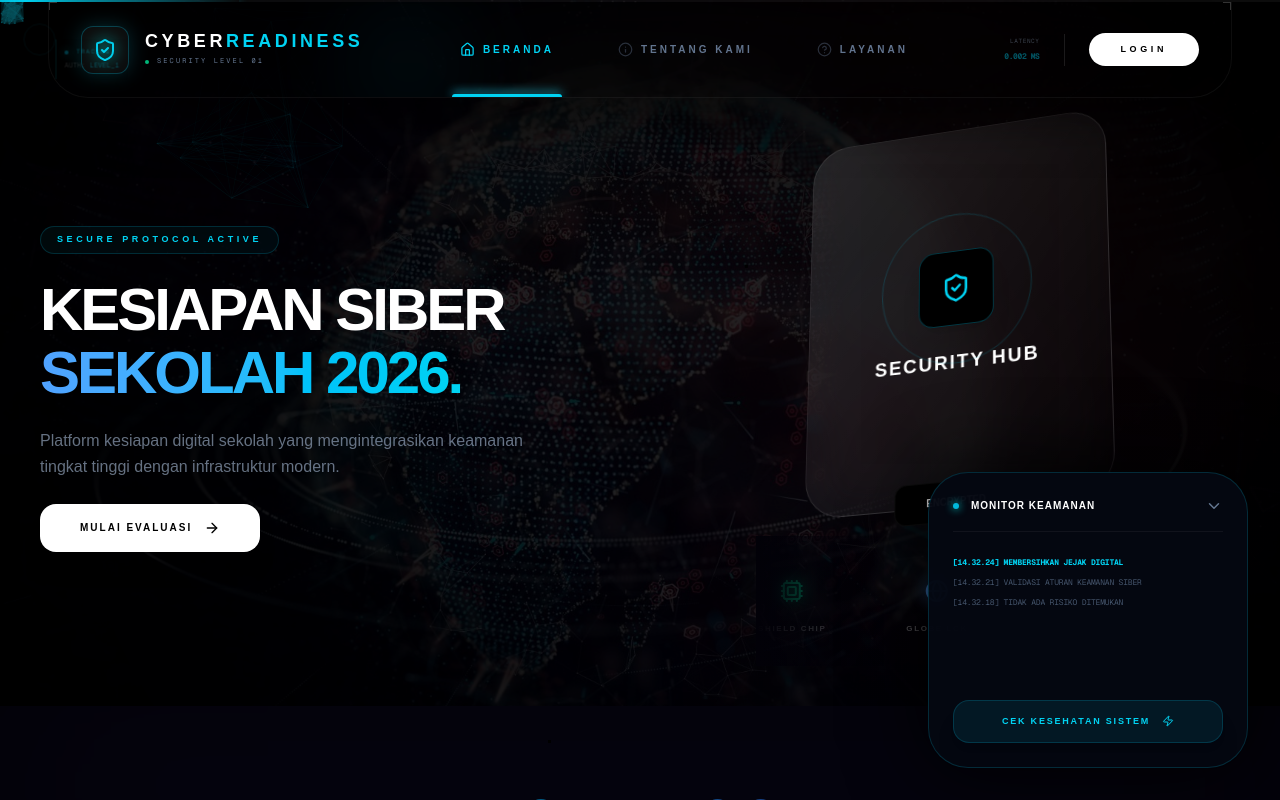
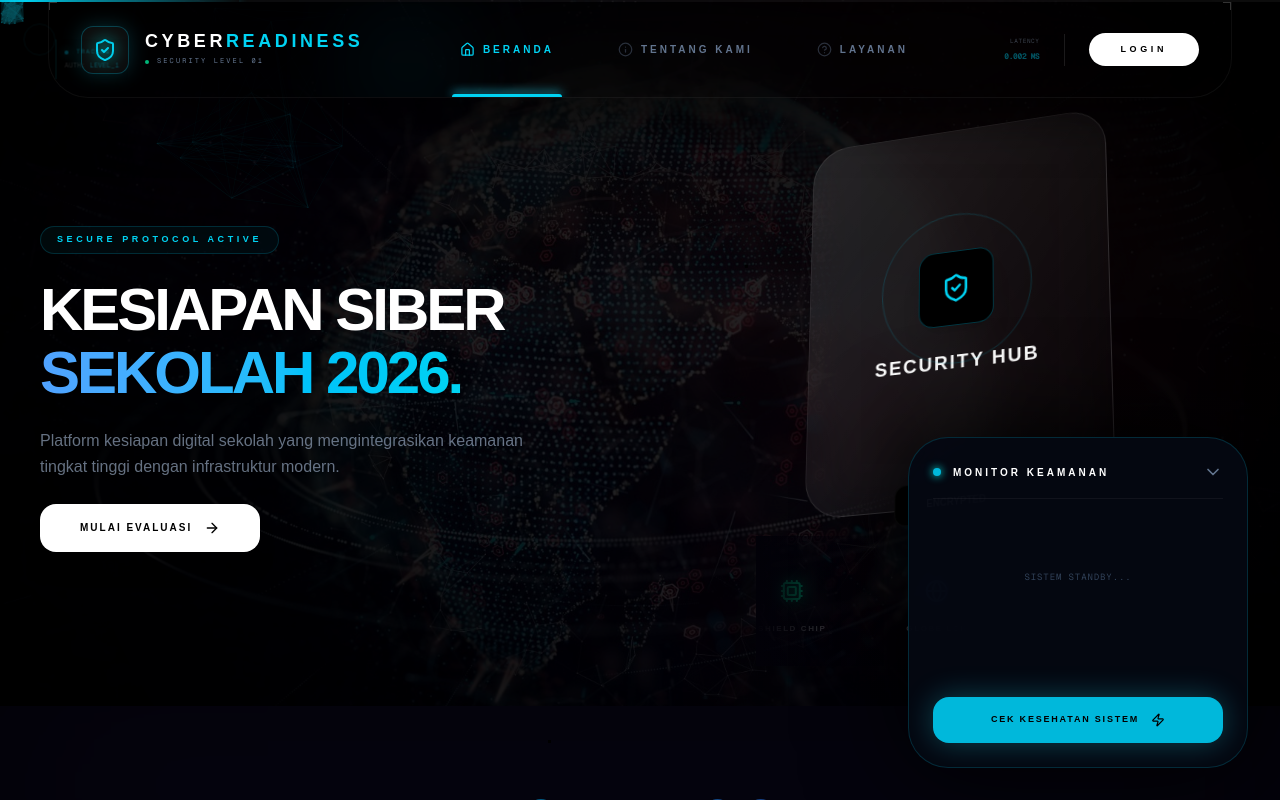
Before and after one commit to Edwinn1711/cyber-backend, a Next.js app: page / in a window 1280 px wide. Both pictures are taken after a click on the button 1220 px from the left and 740 px from the top of the page. Shown: the top 800 px of the page. Built offline with nearby package versions, Linux system fonts and the light colour scheme.

Commit message:
feat: implement step-by-step diagnostic sequence and result report in HUD

```diff
--- a/app/(loginregister)/page.tsx
+++ b/app/(loginregister)/page.tsx
@@ -18,33 +18,36 @@ const CyberIntelligenceHUD = () => {
   const [logs, setLogs] = useState<string[]>([]);
   const [isMinimized, setIsMinimized] = useState(true);
   const [isScanning, setIsScanning] = useState(false);
-
-  // PESAN YANG MUDAH DIMERTI SEMUA ORANG
-  const liveMessages = [
-    "MENGAMANKAN DATA PRIBADI SISWA",
-    "KONEKSI AMAN TELAH TERPASANG",
-    "MEMANTAU LALU LINTAS JARINGAN",
-    "TIDAK ADA RISIKO DITEMUKAN",
-    "SISTEM STABIL DAN TERKENDALI",
-    "PERCOBAAN AKSES ASING DITOLAK",
-    "VALIDASI ATURAN KEAMANAN SIBER",
-    "MEMBERSIHKAN JEJAK DIGITAL",
-    "ENKRIPSI DATA BERHASIL AKTIF"
-  ];
-
-  useEffect(() => {
-    const interval = setInterval(() => {
-      const randomMsg = liveMessages[Math.floor(Math.random() * liveMessages.length)];
-      const time = new Date().toLocaleTimeString('id-ID', { hour12: false });
-      setLogs(prev => [`[${time}] ${randomMsg}`, ...prev].slice(0, 6));
-    }, 3000);
-    return () => clearInterval(interval);
-  }, []);
-
+  const [scanResult, setScanResult] = useState<string | null>(null);
+
+  // Fungsi untuk memicu urutan pengecekan sistem yang nyata
   const triggerDeepScan = () => {
     setIsScanning(true);
-    // Logika animasi scan tetap sama
-    setTimeout(() => setIsScanning(false), 3000);
+    setScanResult(null);
+    setLogs([]); // Bersihkan log lama untuk fokus ke pengecekan
+
+    const checkSequence = [
+      "MEMULAI ANALISIS INTEGRITAS DATABASE...",
+      "MEMINDAI TITIK AKSES JARINGAN SEKOLAH...",
+      "VERIFIKASI PROTOKOL ENKRIPSI AES-256...",
+      "PENGECEKAN FIREWALL BERLAPIS...",
+      "MEMERIKSA KERENTANAN SISTEM...",
+      "SINKRONISASI DATA KE PUSAT KOMANDO...",
+      "ANALISIS SELESAI: SISTEM TERVERIFIKASI AMAN"
+    ];
+
+    let i = 0;
+    const interval = setInterval(() => {
+      if (i < checkSequence.length) {
+        const time = new Date().toLocaleTimeString('id-ID', { hour12: false });
+        setLogs(prev => [`[${time}] ${checkSequence[i]}`, ...prev]);
+        i++;
+      } else {
+        clearInterval(interval);
+        setIsScanning(false);
+        setScanResult("SISTEM 100% TERLINDUNGI"); // Hasil Analisis Akhir
+      }
+    }, 600); // Kecepatan log saat pengecekan
   };
 
   return (
@@ -57,40 +60,72 @@ const CyberIntelligenceHUD = () => {
             className="group relative w-14 h-14 bg-cyan-500/10 backdrop-blur-xl border border-cyan-500/30 rounded-2xl flex items-center justify-center shadow-2xl hover:border-cyan-400 transition-all"
           >
             <div className="absolute inset-0 rounded-2xl border border-cyan-500/20 animate-ping" />
-            <Terminal size={20} className="text-cyan-400" />
-            <div className="absolute -top-1 -right-1 w-2 h-2 bg-emerald-500 rounded-full shadow-[0_0_8px_#10b981]" />
+            <Activity size={20} className="text-cyan-400" />
+            <div className="absolute -top-1 -right-1 w-2.5 h-2.5 bg-emerald-500 rounded-full border-2 border-black" />
           </motion.button>
         ) : (
           <motion.div
             key="max" initial={{ opacity: 0, y: 20 }} animate={{ opacity: 1, y: 0 }} exit={{ opacity: 0, y: 20 }}
-            className="relative w-[320px] bg-[#050811]/95 backdrop-blur-3xl border border-cyan-500/20 rounded-[2.5rem] p-6 shadow-[0_0_80px_rgba(0,0,0,1)] overflow-hidden"
+            className="relative w-[340px] bg-[#050811]/95 backdrop-blur-3xl border border-cyan-500/20 rounded-[2.5rem] p-6 shadow-[0_0_100px_rgba(0,0,0,1)] overflow-hidden"
           >
+            {/* Header */}
             <div className="flex justify-between items-center mb-6 border-b border-white/5 pb-4">
                <div className="flex items-center gap-3">
-                  <div className="w-1.5 h-1.5 rounded-full bg-cyan-500 shadow-[0_0_8px_cyan]" />
-                  <span className="text-[10px] font-black text-white tracking-widest uppercase">Monitor Keamanan</span>
+                  <div className="w-2 h-2 rounded-full bg-cyan-500 animate-pulse shadow-[0_0_8px_cyan]" />
+                  <span className="text-[10px] font-black text-white tracking-[0.3em] uppercase">Monitor Keamanan</span>
                </div>
                <button onClick={() => setIsMinimized(true)} className="text-slate-500 hover:text-white transition-colors">
-                  <ChevronDown size={18} />
+                  <ChevronDown size={20} />
                </button>
             </div>
 
-            <div className="h-[120px] space-y-2 font-mono overflow-hidden mb-6">
+            {/* Log Stream Area */}
+            <div className="h-[150px] space-y-2 font-mono overflow-y-auto no-scrollbar mb-6">
+              {logs.length === 0 && !isScanning && (
+                <p className="text-slate-700 text-[9px] text-center mt-12 uppercase tracking-widest">Sistem Standby...</p>
+              )}
               {logs.map((log, i) => (
-                <p key={i} className={`text-[8px] tracking-tight ${i === 0 ? 'text-cyan-400 font-bold' : 'text-slate-600'}`}>{log}</p>
+                <motion.p
+                  key={i} initial={{ opacity: 0, x: -10 }} animate={{ opacity: 1, x: 0 }}
+                  className={`text-[8px] tracking-tight leading-none ${i === 0 ? 'text-cyan-400 font-bold' : 'text-slate-600'}`}
+                >
+                  {log}
+                </motion.p>
               ))}
             </div>
+
+            {/* Hasil Analisis (MUNCUL SETELAH SCAN) */}
+            <AnimatePresence>
+              {scanResult && (
+                <motion.div
+                  initial={{ opacity: 0, scale: 0.9 }}
+                  animate={{ opacity: 1, scale: 1 }}
+                  className="mb-6 p-4 bg-emerald-500/10 border border-emerald-500/30 rounded-2xl flex items-center gap-4 shadow-[0_0_20px_rgba(16,185,129,0.1)]"
+                >
+                  <ShieldCheck size={24} className="text-emerald-400" />
+                  <div className="text-left">
+                    <p className="text-[7px] font-mono text-emerald-500/50 uppercase tracking-widest">Laporan Akhir:</p>
+                    <p className="text-[10px] font-black text-emerald-400 uppercase tracking-wider">{scanResult}</p>
+                  </div>
+                </motion.div>
+              )}
+            </AnimatePresence>
 
             <button
               onClick={triggerDeepScan}
               disabled={isScanning}
-              className={`w-full py-3.5 rounded-2xl font-black text-[9px] tracking-[0.2em] uppercase transition-all flex items-center justify-center gap-3 ${isScanning ? 'bg-white/5 text-slate-700' : 'bg-cyan-500/10 text-cyan-400 border border-cyan-500/20 hover:bg-cyan-500 hover:text-black shadow-xl'}`}
+              className={`w-full py-4 rounded-2xl font-black text-[9px] tracking-[0.2em] uppercase transition-all flex items-center justify-center gap-3 ${isScanning ? 'bg-white/5 text-slate-500 cursor-not-allowed' : 'bg-cyan-500 text-black shadow-[0_0_30px_rgba(34,211,238,0.3)] hover:scale-[1.02]'}`}
             >
-              {isScanning ? 'SEDANG MEMINDAI...' : 'Cek Kesehatan Sistem'}
-              <Zap size={12} className={isScanning ? 'animate-spin' : ''} />
+              {isScanning ? 'MENGANALISIS DATA...' : 'Cek Kesehatan Sistem'}
+              <Zap size={14} className={isScanning ? 'animate-spin' : ''} />
             </button>
 
-            {isScanning && <div className="absolute inset-0 bg-cyan-400/5 animate-pulse"><div className="absolute top-0 w-full h-1 bg-cyan-400 shadow-[0_0_20px_cyan] animate-scanner" /></div>}
+            {/* Laser Line Overlay */}
+            {isScanning && (
+              <div className="absolute inset-0 pointer-events-none">
+                 <div className="absolute top-0 left-0 w-full h-1 bg-cyan-400 shadow-[0_0_20px_cyan] animate-scanner z-50" />
+              </div>
+            )}
           </motion.div>
         )}
       </AnimatePresence>
```
